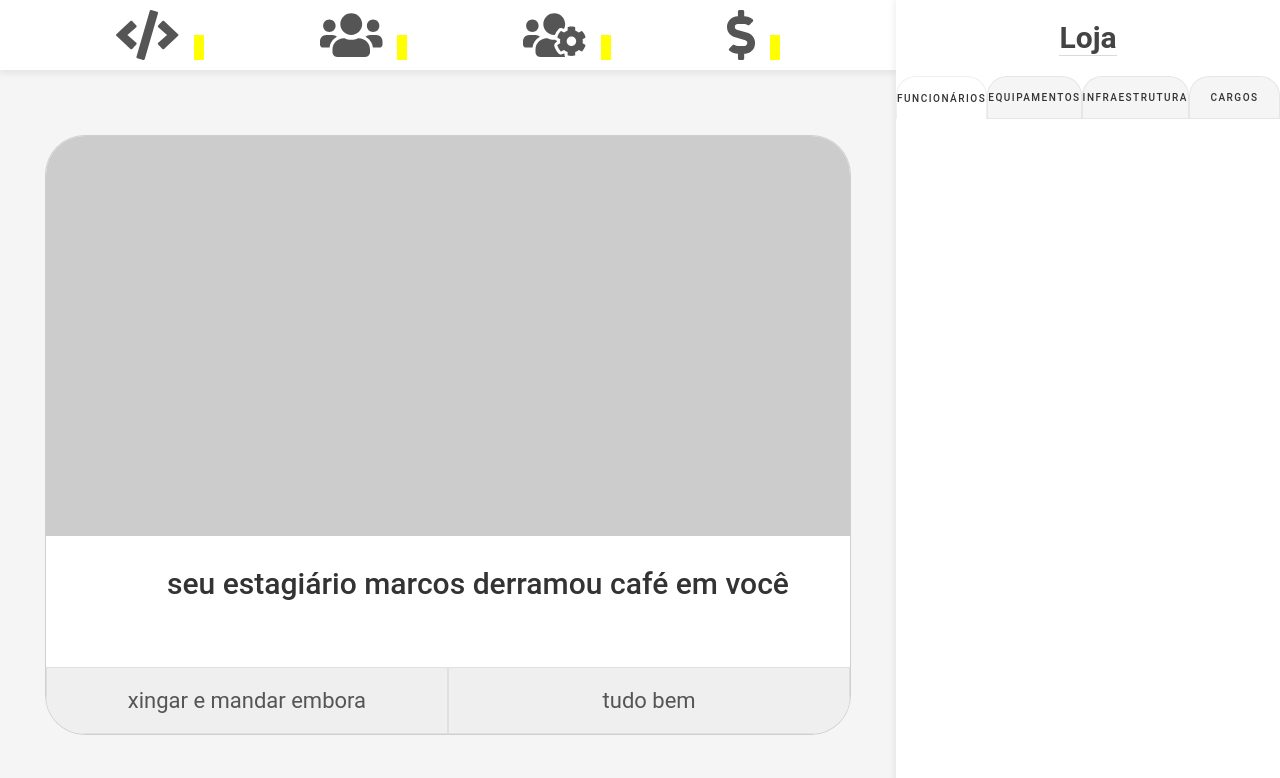
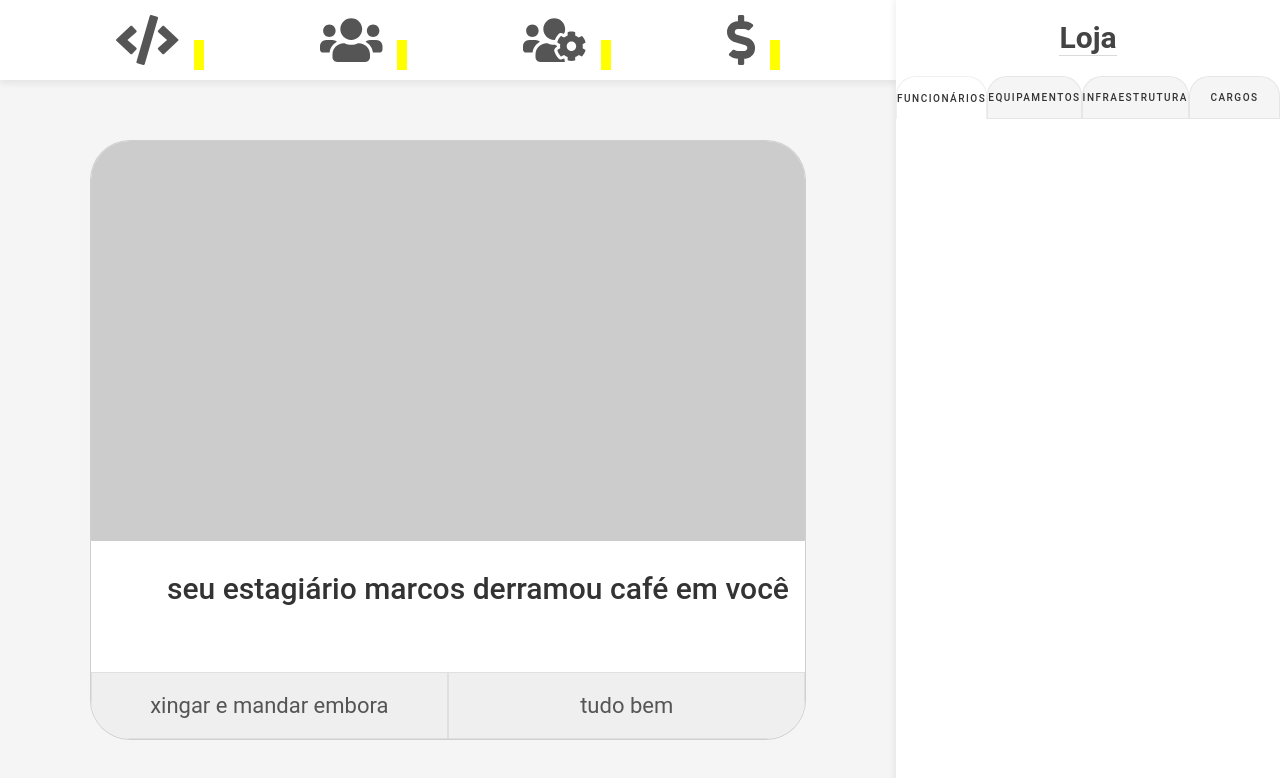
Before and after one commit to Minha-Empresa/Quality-Gamer, a React (Create React App) app: page /game in a window 1280 px wide. Shown: the top 778 px of the page. Built offline with nearby package versions, Linux system fonts and the light colour scheme.

Commit message:
card list

```diff
--- a/src/pages/home/components/cards/index.jsx
+++ b/src/pages/home/components/cards/index.jsx
@@ -3,26 +3,37 @@ import React from 'react'
 import { Container } from './styles'
 
 export default function Cards(props) {
+	const cards = props.cards.map(card => ({ ...card, animatingOut: null })).reverse()
+	const sideEffect = props.sideEffect
+
 	return (
-		<Container>
+		cards.map((card, index) => (
+			<Container
+				zIndex={index}
+				key={index}
+				animatingOut={card.animatingOut}
+			>
 				<div className='image'></div>
 				<div className='body'>
-				<p>{props.details}</p>
+					<p>{card.details}</p>
 				</div>
 				<div className='buttons'>
-				{props.choices.map((choice) => {
-					return <button onClick={() => {
-						animateOut()
-						props.sideEffect(choice.sideEffect)
+					{card.choices.map((choice, buttonIndex) => {
+						return <button key={buttonIndex} onClick={() => {
+							if (card.animatingOut) return
+							console.log('animando' + buttonIndex)
+							card.animatingOut = buttonIndex
+							sideEffect(choice.sideEffect)
+							setTimeout(() => {
+								cards.pop()
+								console.log('fim')
+							}, 1000)
 						}}>
 							<p>{choice.text}</p>
 						</button>
 					})}
 				</div>
-		</Container>
+			</Container>)
 		)
-
-	function animateOut() {
-
+	)
 }
-}
--- a/src/pages/home/components/cards/styles.js
+++ b/src/pages/home/components/cards/styles.js
@@ -1,7 +1,7 @@
 import styled from 'styled-components'
 
 export const Container = styled.div`
-    width: 90%;
+    width: 80%;
     min-height: 75%;
     background-color: #fff;
     margin: auto;
@@ -9,6 +9,15 @@ export const Container = styled.div`
     border-radius: 40px;
     overflow: hidden;
     flex-direction: column;
+	z-index: ${props => props.zIndex};
+
+	transform: translate(${props => {
+		if (props.animatingOut === 0) return '-500px'
+		if (props.animatingOut === 1) return '500px'
+		return '0px'
+	}}, ${props => props.zIndex * -100}%);
+
+	transition: all 1s;
 
     .image {
         background-color: #ccc;
--- a/src/pages/home/components/navigation/styles.js
+++ b/src/pages/home/components/navigation/styles.js
@@ -8,14 +8,15 @@ export const Container = styled.div`
     padding: 10px 0px;
 
     .icon {
-        font-size: 50px;
+		font-size: 50px;
+		margin: 5px 0px;
         color: #555;
     }
 `
 
 export const BarBorder = styled.div`
 	width: 10px;
-	height: 50px;
+	height: 60px;
 	margin-left: 15px;
 `
 
--- a/src/pages/home/index.jsx
+++ b/src/pages/home/index.jsx
@@ -10,7 +10,7 @@ export default function Home() {
 	const [employees, setEmployees] = useState(50)
 	const [code, setCode] = useState(50)
 	const [clients, setClients] = useState(50)
-	const content = {
+	const cardList = [{
 		details: 'seu estagiário marcos derramou café em você',
 		choices: [
 			{
@@ -32,15 +32,14 @@ export default function Home() {
 				}
 			}
 		]
-	}
+	}]
 
 	return (
 		<Container>
 			<div className="left">
 				<NavBar code={code} cash={cash} employees={employees} clients={clients} />
 				<Cards
-					details={content.details}
-					choices={content.choices}
+					cards={cardList}
 					sideEffect={sideEffect}
 				/>
 			</div>
@@ -51,8 +50,6 @@ export default function Home() {
 	)
 
 	function sideEffect(effect) {
-		console.log([cash, clients, employees, code])
-		console.log(effect)
 		if (cash + effect.cash < 0) setCash(0)
 		else if (cash + effect.cash > 100) setCash(100)
 		else setCash(cash + effect.cash)
--- a/src/pages/home/styles.js
+++ b/src/pages/home/styles.js
@@ -3,7 +3,8 @@ import styled from 'styled-components'
 export const Container = styled.div`
 	background-color: #f5f5f5;
 	width: 100%;
-	min-height: 100vh;
+	height: 100vh;
+	overflow: hidden;
 
 	.left {
 		width: 70%;
```
Also changed, not shown: 1 other file (tests, documents, lock files or other folders). Lines whose indentation alone changed are shown as unchanged.
